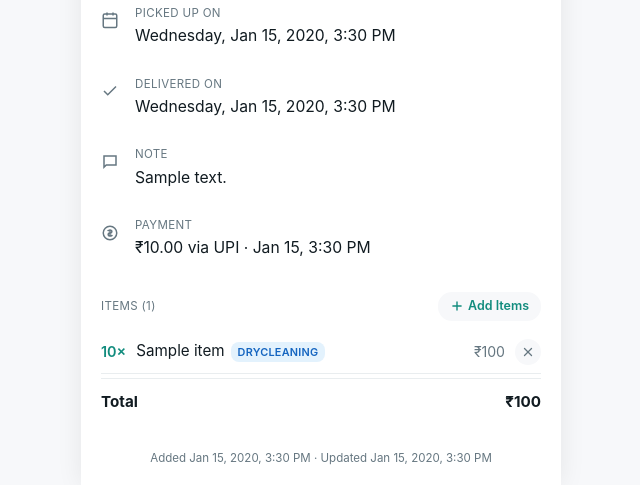
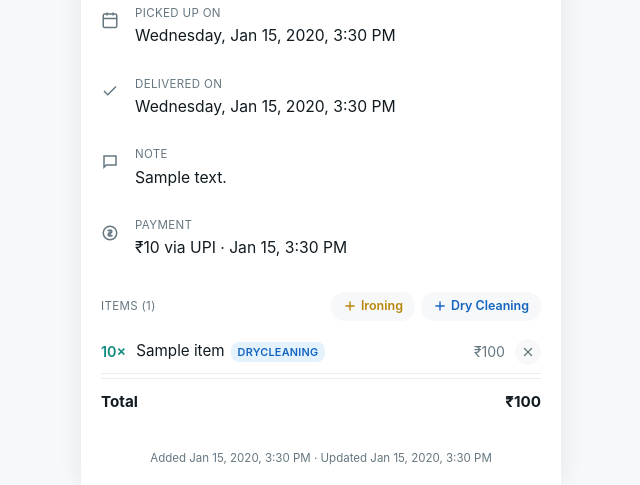
Before and after one commit to suhailvs/pressman, a Django app: page /pickups/1/ in a window 1280 px wide. Shown: the part 517-1002 px from the top of the page, without its empty margins (319-959 px from the left). Run offline with Django 5.2, Linux system fonts and the light colour scheme; data comes from the database, SQL or seed files in the repository; tables that the repository leaves empty hold one stand-in row (values such as "Sample post"); grey boxes marked "Sample" are stand-in pictures; some libraries are stand-ins or nearby versions.

Commit message:
pickup detail fixed

```diff
--- a/myapp/models.py
+++ b/myapp/models.py
@@ -45,7 +45,7 @@ class Pickup(models.Model):
     photo = models.ImageField(upload_to="pickups/", blank=True, null=True)
 
     payment_method = models.CharField(max_length=10, choices=PAYMENT_CHOICES, blank=True, null=True)
-    amount_paid = models.DecimalField(max_digits=10, decimal_places=2, blank=True, null=True)
+    amount_paid = models.IntegerField(blank=True, null=True)
     paid_at = models.DateTimeField(blank=True, null=True)
 
     created_at = models.DateTimeField(auto_now_add=True)
--- a/myapp/templates/locations/pickup_detail.html
+++ b/myapp/templates/locations/pickup_detail.html
@@ -144,12 +144,24 @@
     <div class="detail__section items-section">
       <div class="items-section__header">
         <span class="detail__row-label">Items ({{ pickup_items|length }})</span>
-        <button type="button" class="items-section__add" data-bs-toggle="modal" data-bs-target="#add-items-modal">
+        <div class="items-section__add-group">
+          <button type="button" class="items-section__add items-section__add--iron"
+                  data-category="i" data-label="Ironing"
+                  data-bs-toggle="modal" data-bs-target="#add-items-modal">
             <svg width="14" height="14" viewBox="0 0 24 24" fill="none" stroke="currentColor" stroke-width="2.4" stroke-linecap="round">
               <line x1="12" y1="5" x2="12" y2="19"/><line x1="5" y1="12" x2="19" y2="12"/>
             </svg>
-          Add Items
+            Ironing
           </button>
+          <button type="button" class="items-section__add items-section__add--dry"
+                  data-category="d" data-label="Dry Cleaning"
+                  data-bs-toggle="modal" data-bs-target="#add-items-modal">
+            <svg width="14" height="14" viewBox="0 0 24 24" fill="none" stroke="currentColor" stroke-width="2.4" stroke-linecap="round">
+              <line x1="12" y1="5" x2="12" y2="19"/><line x1="5" y1="12" x2="19" y2="12"/>
+            </svg>
+            Dry Cleaning
+          </button>
+        </div>
       </div>
 
       {% for pickup_item in pickup_items %}
@@ -214,8 +226,8 @@
 
             <div class="field">
               <label class="field__label" for="paid-amount">Amount</label>
-              <input type="number" step="0.01" min="0" id="paid-amount" name="amount"
-                     class="field__input" placeholder="0.00"
+              <input type="number" step="1" min="0" id="paid-amount" name="amount"
+                     class="field__input" placeholder="0"
                      value="{{ pickup.amount_paid|default:pickup.items_total }}">
             </div>
           </div>
@@ -235,6 +247,8 @@
       <div class="modal-content wa-modal">
         <form method="post" action="{% url 'add_pickup_items' pickup.pk %}" id="add-items-form">
           {% csrf_token %}
+          <input type="hidden" name="item_category" id="add-items-category" value="d">
+
           <div class="modal-header wa-modal__header">
             <h5 class="modal-title wa-modal__title" id="add-items-modal-label">Add Items</h5>
             <button type="button" class="btn-close" data-bs-dismiss="modal" aria-label="Close"></button>
@@ -243,12 +257,8 @@
           <div class="modal-body wa-modal__body">
             <div id="item-rows">
               <div class="item-input-row">
-                <input type="text" name="item_name" class="field__input" placeholder="Item name" list="item-suggestions" autofocus>
-                <select name="item_category" class="field__input item-input-row__cat">
-                  <option value="d">Dry</option>
-                  <option value="i">Iron</option>
-                </select>
-                <input type="number" name="quantity" class="field__input item-input-row__qty" min="1" value="1">
+                <select name="item_name" class="field__input item-name-select"></select>
+                <input type="number" name="quantity" class="field__input item-input-row__qty" min="1" placeholder="Qty" value="">
                 <input type="number" name="price" class="field__input item-input-row__price" min="0" step="1" placeholder="Price">
                 <button type="button" class="item-input-row__remove" aria-label="Remove row">
                   <svg width="14" height="14" viewBox="0 0 24 24" fill="none" stroke="currentColor" stroke-width="2.2" stroke-linecap="round">
@@ -258,20 +268,16 @@
               </div>
             </div>
 
-            <datalist id="item-suggestions">
-              {% for catalog_item in all_items %}
-                <option value="{{ catalog_item.name }}">{{ catalog_item.get_item_category_display }} — ₹{{ catalog_item.price }}</option>
-              {% endfor %}
-            </datalist>
+            <p class="field__hint">Pick an item from the list — the price fills in automatically and can be adjusted.</p>
 
-            <p class="field__hint">Leave price blank to use the item's usual price. Pick a category — the same item name can have a different price for Drycleaning vs Ironing.</p>
-
+            <div class="add-item-buttons">
               <button type="button" class="locate-btn" id="add-item-row">
                 <svg width="16" height="16" viewBox="0 0 24 24" fill="none" stroke="currentColor" stroke-width="2" stroke-linecap="round">
                   <line x1="12" y1="5" x2="12" y2="19"/><line x1="5" y1="12" x2="19" y2="12"/>
                 </svg>
                 Add another item
               </button>
+            </div>
           </div>
 
           <div class="modal-footer wa-modal__footer">
@@ -468,13 +474,19 @@
 
   /* Items section (on the page) */
   .items-section{ padding: 14px 20px; }
-  .items-section__header{ display: flex; justify-content: space-between; align-items: center; margin-bottom: 10px; }
+  .items-section__header{ display: flex; justify-content: space-between; align-items: center; margin-bottom: 10px; flex-wrap: wrap; gap: 8px; }
+  .items-section__add-group{ display: flex; gap: 6px; }
   .items-section__add{
     display: flex; align-items: center; gap: 4px;
     background: var(--wa-bg); color: var(--wa-green); border: none;
     border-radius: 14px; padding: 5px 12px; font-size: 0.78rem; font-weight: 600;
+    white-space: nowrap;
   }
   .items-section__add:active{ background: var(--wa-border); }
+  .items-section__add--iron{ color: #B8860B; }
+  .items-section__add--iron:active{ background: #FFF4E0; }
+  .items-section__add--dry{ color: #1565C0; }
+  .items-section__add--dry:active{ background: #E3F2FD; }
   .items-section__empty{ font-size: 0.85rem; color: var(--wa-text-muted); margin: 0; }
 
   .item-row{
@@ -509,7 +521,6 @@
   #item-rows{ display: flex; flex-direction: column; gap: 10px; margin-bottom: 14px; }
   .item-input-row{ display: flex; align-items: center; gap: 8px; }
   .item-input-row .field__input{ margin: 0; }
-  .item-input-row__cat{ width: 66px; flex-shrink: 0; padding: 8px 2px; }
   .item-input-row__qty{ width: 56px; flex-shrink: 0; text-align: center; }
   .item-input-row__price{ width: 72px; flex-shrink: 0; text-align: center; }
   .item-input-row__remove{
@@ -519,9 +530,26 @@
   }
   .item-input-row__remove:active{ background: #FDEAEA; color: var(--wa-danger); }
   .field__hint{ font-size: 0.76rem; color: var(--wa-text-muted); margin: 4px 0 14px; }
+
+  .add-item-buttons{ display: flex; gap: 8px; flex-wrap: wrap; }
+
+  /* Select2 — sized/styled to match .field__input */
+  .item-name-select{ flex: 1; min-width: 0; }
+  .select2-container{ flex: 1; min-width: 0; }
+  .select2-container .select2-selection--single{
+    height: 40px; border: 1.5px solid var(--wa-border); border-radius: 8px;
+    display: flex; align-items: center; padding: 0 8px;
+  }
+  .select2-container--default .select2-selection--single .select2-selection__rendered{
+    line-height: normal; padding-left: 2px; color: var(--wa-text);
+  }
+  .select2-container--default .select2-selection--single .select2-selection__arrow{ height: 38px; }
 {% endblock %}
 
 {% block extra_js %}
+<link rel="stylesheet" href="https://cdn.jsdelivr.net/npm/select2@4.1.0-rc.0/dist/css/select2.min.css">
+<script src="https://cdn.jsdelivr.net/npm/select2@4.1.0-rc.0/dist/js/select2.min.js"></script>
+
 <script>
   {% if show_edit_modal %}
     // Validation failed on submit — reopen the modal so the errors are visible.
@@ -531,32 +559,58 @@
     });
   {% endif %}
 
-  // Add Items modal: let the person add as many item rows as they need
-  // before submitting them all in one go.
   document.addEventListener("DOMContentLoaded", function () {
     const rowsContainer = document.getElementById("item-rows");
     const addRowBtn = document.getElementById("add-item-row");
+    const categoryInput = document.getElementById("add-items-category");
+    const modalTitle = document.getElementById("add-items-modal-label");
+    const addItemsModalEl = document.getElementById("add-items-modal");
 
-    // "name|category" -> price lookup, built from the catalog passed into
-    // this page, used to auto-fill price when a known item + category is
-    // typed/selected. The same name can map to two different prices
-    // depending on category (e.g. Shirt|d vs Shirt|i).
-    const itemPrices = {
-      {% for catalog_item in all_items %}
-        "{{ catalog_item.name|escapejs }}|{{ catalog_item.item_category }}": {{ catalog_item.price }},
+    // Per-category name -> price lookup, built from the catalogs passed
+    // into this page. This now also drives the Select2 dropdown options,
+    // so a row can only ever hold a real catalog item for the active
+    // category — there's no way to submit a name that doesn't exist.
+    const itemPricesByCategory = {
+      d: {
+        {% for catalog_item in dry_items %}
+          "{{ catalog_item.name|escapejs }}": {{ catalog_item.price }},
         {% endfor %}
+      },
+      i: {
+        {% for catalog_item in iron_items %}
+          "{{ catalog_item.name|escapejs }}": {{ catalog_item.price }},
+        {% endfor %}
+      },
     };
+
+    function buildOptionsHtml(category) {
+      const items = itemPricesByCategory[category] || {};
+      let html = '<option value=""></option>';
+      Object.keys(items).forEach(function (name) {
+        html += '<option value="' + name + '" data-price="' + items[name] + '">' + name + '</option>';
+      });
+      return html;
+    }
+
+    // Wires up Select2 on a catalog row's <select>, restricted to the
+    // active category. tags:false (the default) means only options
+    // already in the list can be chosen — no free typing.
+    function initSelect2(select, category) {
+      select.innerHTML = buildOptionsHtml(category);
+      $(select).select2({
+        width: "100%",
+        placeholder: "Select item",
+        allowClear: true,
+        dropdownParent: $("#add-items-modal"),
+      });
+    }
 
     function makeRow() {
       const row = document.createElement("div");
       row.className = "item-input-row";
       row.innerHTML = `
-        <input type="text" name="item_name" class="field__input" placeholder="Item name" list="item-suggestions">
-        <select name="item_category" class="field__input item-input-row__cat">
-          <option value="d">Dry</option>
-          <option value="i">Iron</option>
-        </select>
-        <input type="number" name="quantity" class="field__input item-input-row__qty" min="1" value="1">
+        <select name="item_name" class="field__input item-name-select"></select>
+        <input type="number" name="quantity" class="field__input item-input-row__qty" min="1" placeholder="Qty" value="">
         <input type="number" name="price" class="field__input item-input-row__price" min="0" step="1" placeholder="Price">
         <button type="button" class="item-input-row__remove" aria-label="Remove row">
           <svg width="14" height="14" viewBox="0 0 24 24" fill="none" stroke="currentColor" stroke-width="2.2" stroke-linecap="round">
@@ -564,56 +618,71 @@
           </svg>
         </button>
       `;
+      initSelect2(row.querySelector(".item-name-select"), categoryInput.value);
       return row;
     }
 
-    function tryAutoFillPrice(row) {
-      const name = row.querySelector('input[name="item_name"]').value;
-      const category = row.querySelector('select[name="item_category"]').value;
-      const priceInput = row.querySelector('input[name="price"]');
-      const match = itemPrices[`${name}|${category}`];
-      if (match !== undefined && !priceInput.value) {
-        priceInput.value = match;
-      }
-    }
+    // Seed the initial row with Select2.
+    const firstSelect = rowsContainer.querySelector(".item-name-select");
+    if (firstSelect) initSelect2(firstSelect, categoryInput.value);
 
     if (addRowBtn) {
       addRowBtn.addEventListener("click", function () {
         const row = makeRow();
         rowsContainer.appendChild(row);
-        row.querySelector('input[name="item_name"]').focus();
       });
     }
 
-    // Event delegation: handles the remove button on the original row too,
-    // not just ones added dynamically afterward.
     if (rowsContainer) {
       rowsContainer.addEventListener("click", function (e) {
         const removeBtn = e.target.closest(".item-input-row__remove");
         if (!removeBtn) return;
         const rows = rowsContainer.querySelectorAll(".item-input-row");
         if (rows.length > 1) {
-          removeBtn.closest(".item-input-row").remove();
+          const row = removeBtn.closest(".item-input-row");
+          const select = row.querySelector(".item-name-select");
+          if (select) $(select).select2("destroy");
+          row.remove();
         }
       });
 
-      // Auto-fill price when the typed/selected name (or category) matches
-      // a catalog item — only if the price field is still empty, so it
-      // never overwrites a price the person already typed themselves.
-      rowsContainer.addEventListener("input", function (e) {
-        if (!e.target.matches('input[name="item_name"]')) return;
-        tryAutoFillPrice(e.target.closest(".item-input-row"));
-      });
-      rowsContainer.addEventListener("change", function (e) {
-        if (!e.target.matches('select[name="item_category"]')) return;
-        tryAutoFillPrice(e.target.closest(".item-input-row"));
+      // Auto-fill the price whenever the Select2 item changes — always
+      // overwrites, so the price field stays in sync with the item
+      // that's currently selected.
+      $(rowsContainer).on("change", ".item-name-select", function () {
+        const row = this.closest(".item-input-row");
+        const priceInput = row.querySelector('input[name="price"]');
+        const selectedOption = this.options[this.selectedIndex];
+        const price = selectedOption ? selectedOption.getAttribute("data-price") : undefined;
+        priceInput.value = (price !== undefined && price !== "") ? price : "";
       });
     }
 
-    // Reset to a single blank row each time the modal is reopened.
-    const addItemsModalEl = document.getElementById("add-items-modal");
+    // The two "Ironing" / "Dry Cleaning" buttons set the modal's category
+    // and title before it opens (this click handler runs before Bootstrap's
+    // own delegated listener shows the modal, since it fires first during
+    // the bubble phase on the same element). Rebuild every row's Select2
+    // options for the new category.
+    document.querySelectorAll(".items-section__add").forEach(function (btn) {
+      btn.addEventListener("click", function () {
+        const category = btn.dataset.category;
+        const label = btn.dataset.label;
+        categoryInput.value = category;
+        modalTitle.textContent = "Add " + label + " Items";
+        rowsContainer.querySelectorAll(".item-name-select").forEach(function (select) {
+          $(select).val(null);
+          select.innerHTML = buildOptionsHtml(category);
+          $(select).trigger("change.select2");
+        });
+      });
+    });
+
+    // Reset to a single blank catalog row each time the modal is closed.
     if (addItemsModalEl) {
       addItemsModalEl.addEventListener("hidden.bs.modal", function () {
+        rowsContainer.querySelectorAll(".item-name-select").forEach(function (select) {
+          $(select).select2("destroy");
+        });
         rowsContainer.innerHTML = "";
         rowsContainer.appendChild(makeRow());
       });
--- a/myapp/views.py
+++ b/myapp/views.py
@@ -91,8 +91,6 @@ def location_pickups(request, pk):
         "show_add_modal": show_add_modal,
     })
 
-
-
 def pickup_detail(request, pk):
     pickup = get_object_or_404(Pickup, pk=pk)
 
@@ -103,7 +101,6 @@ def pickup_detail(request, pk):
             messages.success(request, "Pickup deleted.")
             return redirect("location_detail", pk=location_pk)
 
-        # Otherwise: submission from the edit modal
         form = PickupForm(request.POST, request.FILES, instance=pickup)
         if form.is_valid():
             form.save()
@@ -119,25 +116,26 @@ def pickup_detail(request, pk):
         "location": pickup.location,
         "form": form,
         "show_edit_modal": show_edit_modal,
-        "all_items": Item.objects.all(),
+        "dry_items": Item.objects.filter(item_category=Item.CATEGORY_DRYCLEANING),
+        "iron_items": Item.objects.filter(item_category=Item.CATEGORY_IRONING),
         "pickup_items": pickup.items.select_related("item").all(),
     })
-
 
 @login_required
 def add_pickup_items(request, pk):
     pickup = get_object_or_404(Pickup, pk=pk)
     item_names = request.POST.getlist("item_name")
-    categories = request.POST.getlist("item_category")
     quantities = request.POST.getlist("quantity")
     prices = request.POST.getlist("price")
+    category = request.POST.get("item_category")
+    if category not in (Item.CATEGORY_DRYCLEANING, Item.CATEGORY_IRONING):
+        category = Item.CATEGORY_DRYCLEANING
 
     created = 0
-    for raw_name, raw_category, raw_qty, raw_price in zip(item_names, categories, quantities, prices):
-        name = raw_name.strip()
+    for raw_name, raw_qty, raw_price in zip(item_names, quantities, prices):
+        name = raw_name.strip().lower()
         if not name:
             continue
-        category = raw_category if raw_category in (Item.CATEGORY_DRYCLEANING, Item.CATEGORY_IRONING) else Item.CATEGORY_DRYCLEANING
         try:
             quantity = max(1, int(raw_qty))
         except (TypeError, ValueError):
@@ -180,14 +178,18 @@ def mark_pickup_paid(request, pk):
     if request.method == "POST":
         method = request.POST.get("payment_method")
         amount = (request.POST.get("amount") or "").strip()
-        if method in (Pickup.PAYMENT_UPI, Pickup.PAYMENT_CASH) and amount:
+        try:
+            amount = int(float(amount)) if amount else None
+        except ValueError:
+            amount = None
+        if method in (Pickup.PAYMENT_UPI, Pickup.PAYMENT_CASH) and amount is not None:
             pickup.payment_method = method
             pickup.amount_paid = amount
             pickup.paid_at = timezone.now()
             pickup.save()
             messages.success(request, f"Marked paid via {pickup.get_payment_method_display()}.")
         else:
-            messages.error(request, "Select a payment method and enter an amount.")
+            messages.error(request, "Select a payment method and enter a valid amount.")
     return redirect("pickup_detail", pk=pickup.pk)
 
 @login_required
```
Lines whose indentation alone changed are shown as unchanged.
